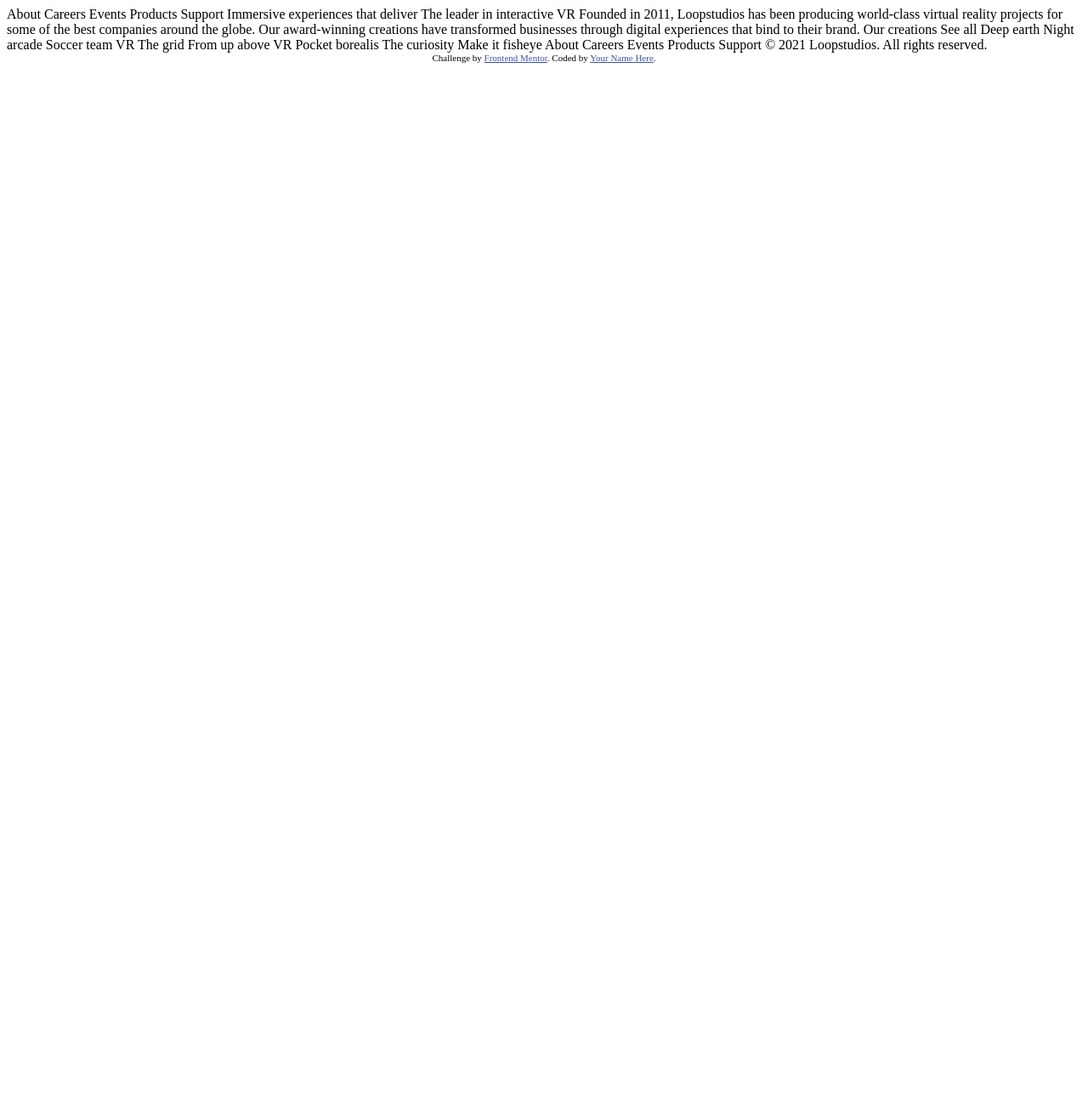
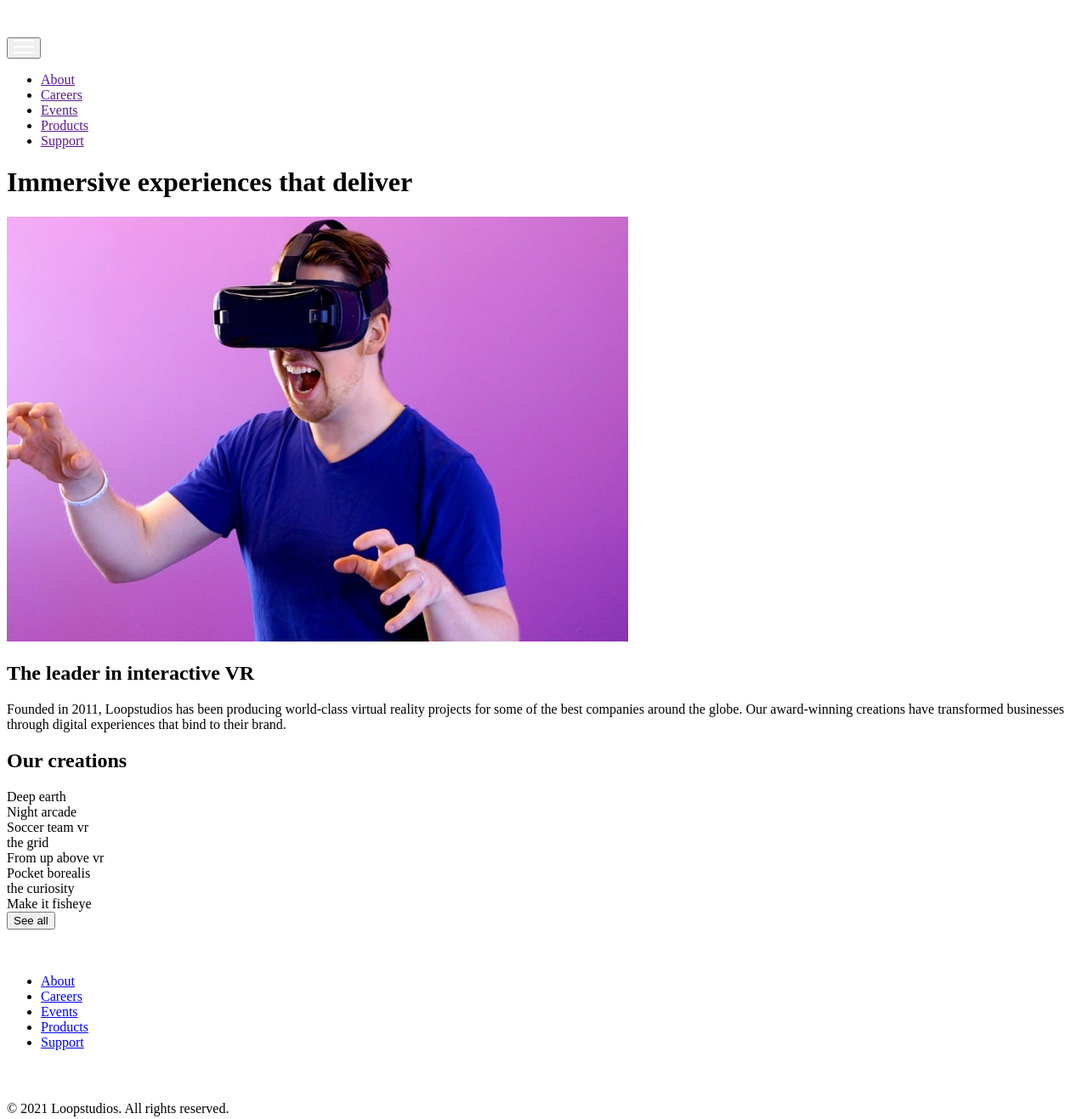
Before and after one commit to userMauro-code/loopstudios-landing-page-main, a plain HTML site: page index.html in a window 1280 px wide. Shown: the whole page at 85% size. Before the commit the page ends 800 px from the top, so only its background shows below. Drawn offline with Linux system fonts and the light colour scheme.

Commit message:
agregado de carpeta scss y respectivos archivos. variables.scss con sus color y fuente

```diff
--- a/index.html
+++ b/index.html
@@ -6,71 +6,95 @@
 
   <link rel="icon" type="image/png" sizes="32x32" href="./images/favicon-32x32.png">
   <link rel="stylesheet" href="./css/main.css">
+  <link rel="preconnect" href="https://fonts.googleapis.com">
+  <link rel="preconnect" href="https://fonts.gstatic.com" crossorigin>
+  <link href="https://fonts.googleapis.com/css2?family=Josefin+Sans:ital,wght@0,100..700;1,100..700&display=swap" rel="stylesheet">
+  <link rel="preconnect" href="https://fonts.googleapis.com">
+  <link rel="preconnect" href="https://fonts.gstatic.com" crossorigin>
+  <link href="https://fonts.googleapis.com/css2?family=Alata&display=swap" rel="stylesheet">
 
   <title>Frontend Mentor | Loopstudios landing page</title>
-
-  <!-- Feel free to remove these styles or customise in your own stylesheet 👍 -->
-  <style>
-    .attribution { font-size: 11px; text-align: center; }
-    .attribution a { color: hsl(228, 45%, 44%); }
-  </style>
 </head>
 <body>
   <header class="header">
-
+    <div class="header__flex-row">
+      <a href="#" class="header__logo">
+        <img src="./images/logo.svg" alt="logo Loopstudios">
+      </a>
+      <nav class="header__nav">
+        <button aria-label="open menu" aria-expanded="false" aria-controls="menu"><img src="./images/icon-hamburger.svg" alt=""></button>
+        <ul class="header__menu" id="menu">
+          <li class="header__item"><a class="header__link" href="">About</a></li>
+          <li class="header__item"><a class="header__link" href="">Careers</a></li>
+          <li class="header__item"><a class="header__link" href="">Events</a></li>
+          <li class="header__item"><a class="header__link" href="">Products</a></li>
+          <li class="header__item"><a class="header__link" href="">Support</a></li>
+        </ul>
+      </nav>
+    </div>
+    <div class="header__hero">
+      <h1 class="header__title">Immersive experiences that deliver</h1>
+    </div>
   </header>
   <main class="main">
     <section class="about">
-
+      <picture class="about__image">
+        <source srcset="./images/desktop/image-interactive.jpg" media="(min-width: 768px)">
+        <img src="./images/mobile/image-interactive.jpg" alt="persona con casco de realidad virtual">
+      </picture>
+      <h2 class="about__title">The leader in interactive VR</h2>
+      <p class="about__text">Founded in 2011, Loopstudios has been producing world-class virtual reality
+  projects for some of the best companies around the globe. Our award-winning
+  creations have transformed businesses through digital experiences that bind
+  to their brand.</p>
     </section>
-
     <section class="creations">
-
+      <h2 class="creations__title">Our creations</h2>
+      <article class="creations__card">
+        <span class="creations__name">Deep earth</span>
+      </article>
+      <article class="creations__card">
+        <span class="creations__name">Night arcade</span>
+      </article>
+      <article class="creations__card">
+        <span class="creations__name">Soccer team vr</span>
+      </article>
+      <article class="creations__card">
+        <span class="creations__name">the grid</span>
+      </article>
+      <article class="creations__card">
+        <span class="creations__name">From up above vr</span>
+      </article>
+      <article class="creations__card">
+        <span class="creations__name">Pocket borealis</span>
+      </article>
+      <article class="creations__card">
+        <span class="creations__name">the curiosity</span>
+      </article>
+      <article class="creations__card">
+        <span class="creations__name">Make it fisheye</span>
+      </article>
+      <button class="creations__button">See all</button>
     </section>
   </main>
-
   <footer class="footer">
-
+    <a href="#" class="footer__logo">
+      <img src="./images/logo.svg" alt="">
+    </a>
+    <ul class="footer__nav">
+      <li class="footer__item"><a class="footer__link" href="#">About</a></li>
+      <li class="footer__item"><a class="footer__link" href="#">Careers</a></li>
+      <li class="footer__item"><a class="footer__link" href="#">Events</a></li>
+      <li class="footer__item"><a class="footer__link" href="#">Products</a></li>
+      <li class="footer__item"><a class="footer__link" href="#">Support</a></li>
+    </ul>
+    <div class="footer__redes">
+      <a class="footer__redes-link" aria-label="facebook"><img src="./images/icon-facebook.svg" alt=""></a>
+      <a class="footer__redes-link" aria-label="twitter"><img src="./images/icon-twitter.svg" alt=""></a>
+      <a class="footer__redes-link" aria-label="pinterest"><img src="./images/icon-pinterest.svg" alt=""></a>
+      <a class="footer__redes-link" aria-label="instagram"><img src="./images/icon-instagram.svg" alt=""></a>
+    </div>
+    <p class="footer__copy"> © 2021 Loopstudios. All rights reserved.</p>
   </footer>
-  About
-  Careers
-  Events
-  Products
-  Support
-
-  Immersive experiences that deliver
-
-  The leader in interactive VR
-
-  Founded in 2011, Loopstudios has been producing world-class virtual reality
-  projects for some of the best companies around the globe. Our award-winning
-  creations have transformed businesses through digital experiences that bind
-  to their brand.
-
-  Our creations
-
-  See all
-
-  Deep earth
-  Night arcade
-  Soccer team VR
-  The grid
-  From up above VR
-  Pocket borealis
-  The curiosity
-  Make it fisheye
-
-  About
-  Careers
-  Events
-  Products
-  Support
-
-  © 2021 Loopstudios. All rights reserved.
-
-  <div class="attribution">
-    Challenge by <a href="https://www.frontendmentor.io?ref=challenge" target="_blank">Frontend Mentor</a>.
-    Coded by <a href="#">Your Name Here</a>.
-  </div>
 </body>
 </html>
```
Also changed, not shown: scss/abstracts/_variables.scss (added, +15 -0 lines), scss/main.scss (+16 -0 lines), scss/abstracts/_functions.scss (added), scss/abstracts/_mixins.scss (added), scss/base/_globals.scss (added), scss/base/_reset.scss (added), scss/base/_typography.scss (added), scss/components/_buttons.scss (added), scss/components/_cards.scss (added), scss/components/_nav.scss (added), scss/layout/_footer.scss (added), scss/layout/_grid.scss (added), scss/layout/_header.scss (added), scss/layout/_main.scss (added).
